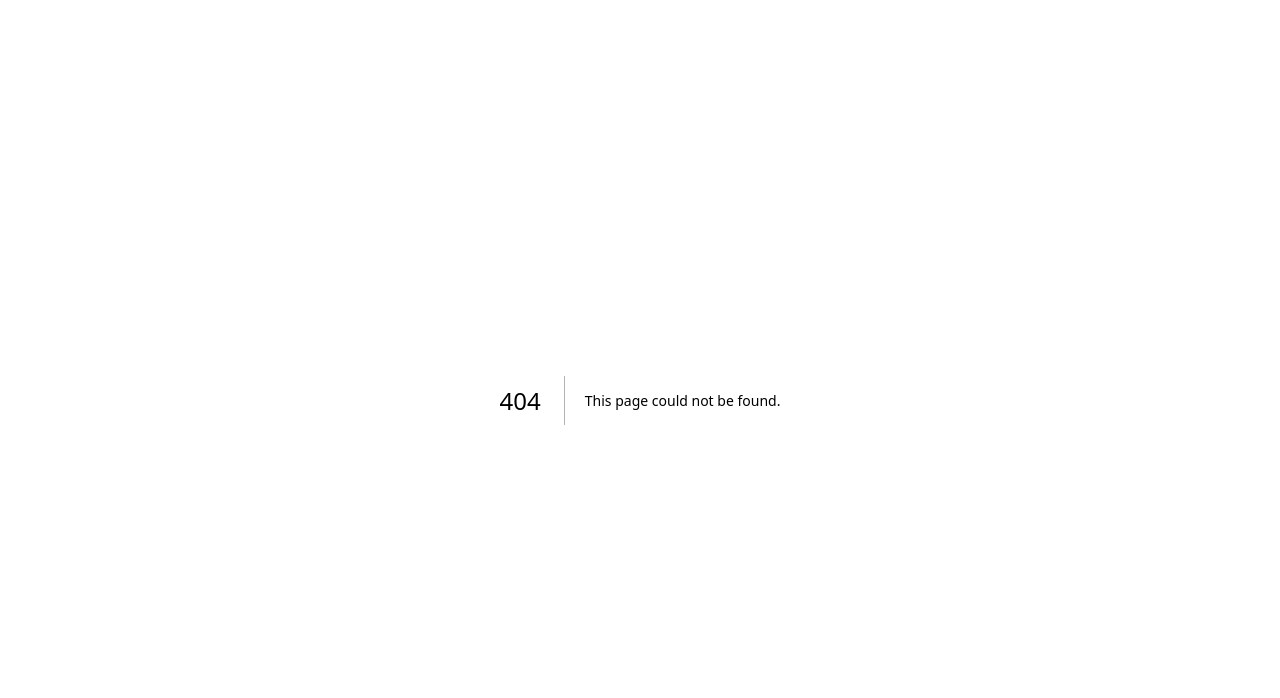
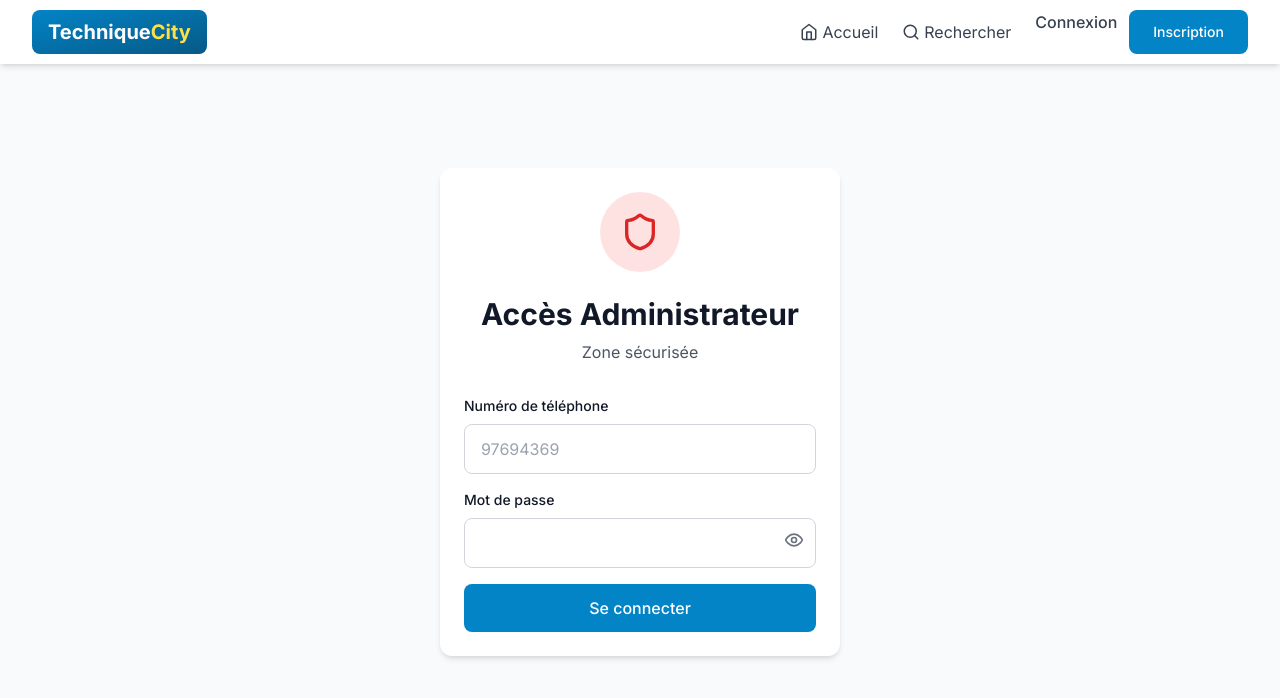
Before and after one commit to dioxyspaywer-dot/Techniquecity, a Next.js app in the folder frontend/: page /admin/connexion in a window 1280 px wide. Before the commit this address had no page. Shown: the top 698 px of the page. Built offline with nearby package versions, Linux system fonts and the light colour scheme.

Commit message:
Create AdminConnexionPage for admin login

```diff
--- /dev/null
+++ b/frontend/src/app/admin/connexion/page.js
@@ -0,0 +1,25 @@
+'use client';
+import { useState } from 'react';
+import { useRouter } from 'next/navigation';
+import Navbar from '@/components/Navbar';
+import { Eye, EyeOff, Shield } from 'lucide-react';
+import { toast } from 'react-toastify';
+
+export default function AdminConnexionPage() {
+  const router = useRouter();
+  const [telephone, setTelephone] = useState(''); const [motDePasse, setMotDePasse] = useState('');
+  const [showPassword, setShowPassword] = useState(false); const [loading, setLoading] = useState(false);
+  const ADMIN_TELEPHONE = '97694369'; const ADMIN_MOT_DE_PASSE = '2642010E';
+  const handleSubmit = async (e) => { e.preventDefault(); setLoading(true); if(telephone===ADMIN_TELEPHONE&&motDePasse===ADMIN_MOT_DE_PASSE){localStorage.setItem('admin_session',JSON.stringify({telephone,timestamp:Date.now(),valide:true}));toast.success('Accès administrateur accordé');router.push('/admin');}else{toast.error('Identifiants incorrects');} setLoading(false); };
+  return (
+    <div className="min-h-screen"><Navbar/><div className="max-w-md mx-auto mt-20 p-6"><div className="card">
+      <div className="flex justify-center mb-6"><div className="bg-red-100 w-20 h-20 rounded-full flex items-center justify-center"><Shield className="text-red-600" size={40}/></div></div>
+      <h1 className="text-3xl font-bold text-center mb-2">Accès Administrateur</h1><p className="text-center text-gray-600 mb-8">Zone sécurisée</p>
+      <form onSubmit={handleSubmit} className="space-y-4">
+        <div><label className="block text-sm font-medium mb-2">Numéro de téléphone</label><input type="tel" value={telephone} onChange={(e)=>setTelephone(e.target.value)} className="input-field" placeholder="97694369" required/></div>
+        <div><label className="block text-sm font-medium mb-2">Mot de passe</label><div className="relative"><input type={showPassword?'text':'password'} value={motDePasse} onChange={(e)=>setMotDePasse(e.target.value)} className="input-field pr-12" required/><button type="button" onClick={()=>setShowPassword(!showPassword)} className="absolute right-3 top-3 text-gray-500">{showPassword?<EyeOff size={20}/>:<Eye size={20}/>}</button></div></div>
+        <button type="submit" disabled={loading} className="btn-primary w-full">{loading?'Vérification...':'Se connecter'}</button>
+      </form>
+    </div></div></div>
+  );
+    }
```
